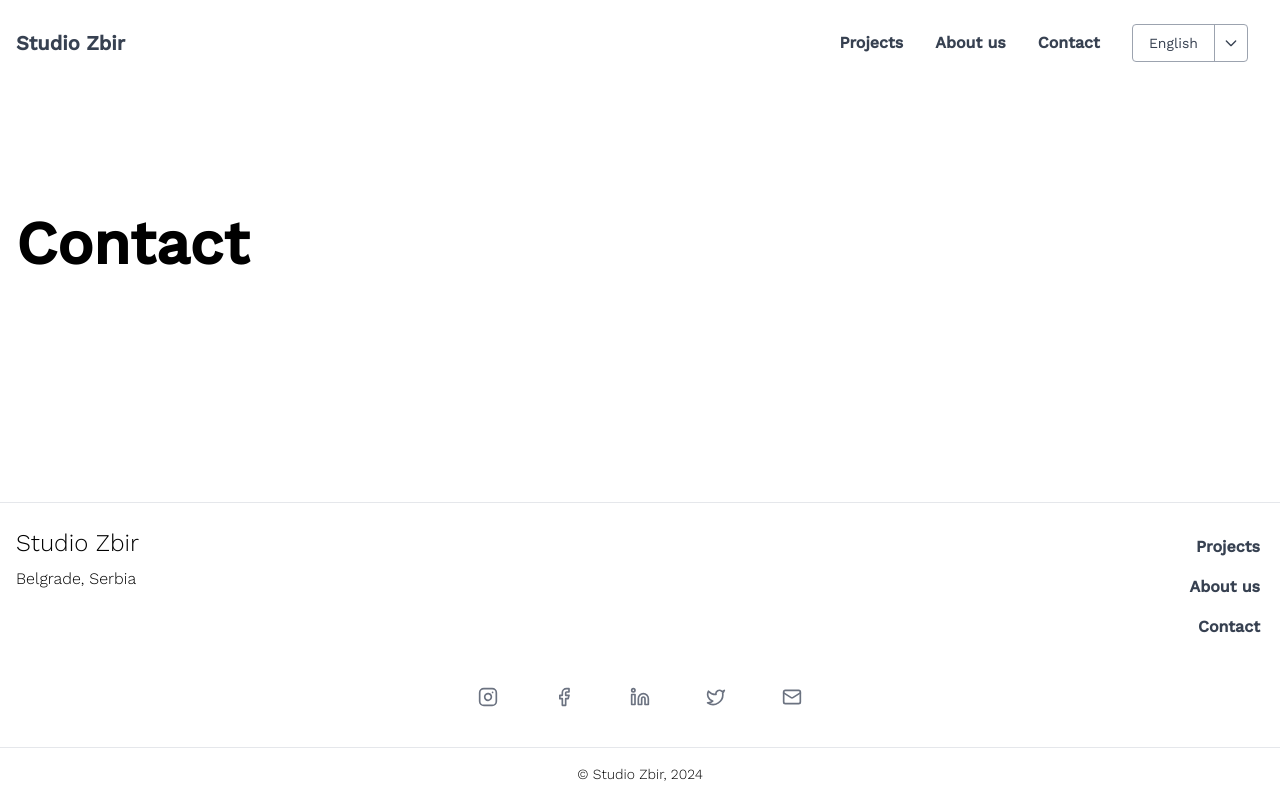
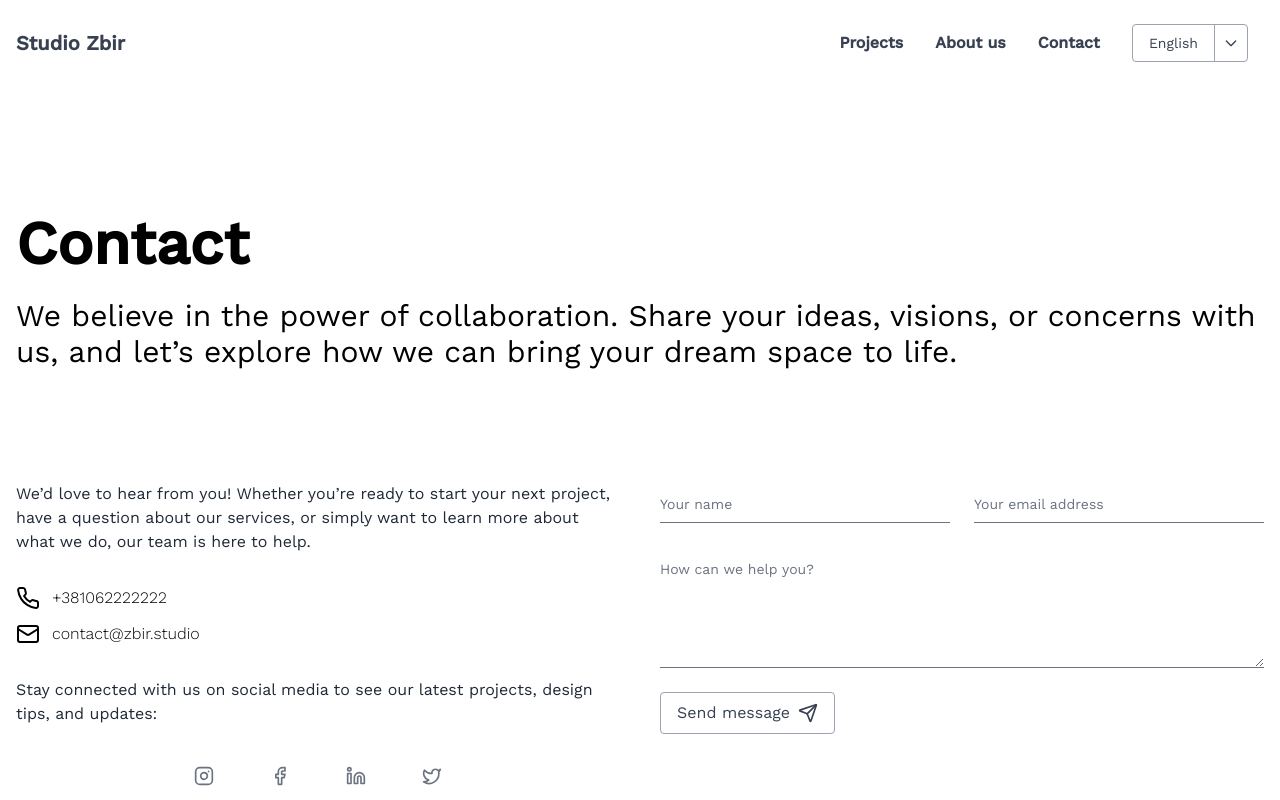
Before and after one commit to vladaspasic/studio-zbir-website, a Next.js app: page /en/contact in a window 1280 px wide. Shown: the top 800 px of the page. Built offline with nearby package versions, Linux system fonts and the light colour scheme.

Commit message:
Contacts page (#6)

```diff
--- a/app/[locale]/contact/page.tsx
+++ b/app/[locale]/contact/page.tsx
@@ -1,15 +1,99 @@
 import { useTranslations } from 'next-intl';
 import { unstable_setRequestLocale } from 'next-intl/server';
+import { LuPhone, LuMail, LuSend } from 'react-icons/lu';
 import Hero from 'zbir/components/Hero';
+import Section from 'zbir/components/Section';
+import { SocialLinks } from 'zbir/components/Layout';
+import React from "react";
 
-export default function Contact({ params }: { params: { locale: string } }) {
+const TextInput = ({ type, name }: { type: string, name: string }) => (
+    <input id={name}
+           type={type}
+           name={name}
+           className="peer block w-full appearance-none border-0 border-b border-gray-500 bg-transparent py-2.5 px-0 text-sm text-gray-900 focus:border-black focus:outline-none focus:ring-0"
+           placeholder=" "
+    />
+);
+
+const TextareaInput = ({ name, rows = 5 }: { name: string, rows?: number }) => (
+    <textarea id={name}
+              name={name}
+              rows={rows}
+              className="peer block w-full appearance-none border-0 border-b border-gray-500 bg-transparent py-2.5 px-0 text-sm text-gray-900 focus:border-black focus:outline-none focus:ring-0"
+              placeholder=" "
+    ></textarea>
+);
+
+const Label = ({htmlFor, label}: { htmlFor: string, label: string }) => (
+    <label
+        htmlFor={htmlFor}
+        className="absolute top-3 -z-10 origin-[0] -translate-y-6 scale-75 transform text-sm text-gray-500 duration-200 peer-placeholder-shown:translate-y-0 peer-placeholder-shown:scale-100 peer-focus:left-0 peer-focus:-translate-y-6 peer-focus:scale-75 peer-focus:text-black">
+        {label}
+    </label>
+);
+
+export default function Contact({params}: { params: { locale: string } }) {
     unstable_setRequestLocale(params.locale);
 
     const t = useTranslations();
 
     return (
         <div>
-            <Hero title={t('pages.contact')} />
+            <Hero title={t('pages.contact')} subtitle={t('contact.subtitle')}/>
+
+            <Section className="grid gap-10 tablet:grid-cols-2">
+                <aside>
+                    <p className="text-gray-800">
+                        {t('contact.cta')}
+                    </p>
+                    <p className="flex items-center mt-8 mb-3">
+                        <LuPhone size="1.5rem"/>
+                        <a href="tel:+381062222222" className="ml-3 font-light font-xl hover:underline">
+                            +381062222222
+                        </a>
+                    </p>
+                    <p className="flex items-center mb-8">
+                        <LuMail size="1.5rem"/>
+                        <a href="mailto:contact@zbir.studio" className="ml-3 font-light font-xl hover:underline">
+                            contact@zbir.studio
+                        </a>
+                    </p>
+
+                    <p className="text-gray-800">
+                        {t('contact.social.lead')}
+                    </p>
+
+                    <SocialLinks className="mt-6"/>
+                </aside>
+                <form>
+                    <div className="grid gap-6 mb-6 tablet:grid-cols-2">
+                        <div className="relative z-0">
+                        <TextInput type="text" name="name"/>
+                            <Label htmlFor="name" label={t('contact.form.name')}/>
+                        </div>
+                        <div className="relative z-0">
+                            <TextInput type="email" name="mail"/>
+                            <Label htmlFor="mail" label={t('contact.form.email')} />
+                        </div>
+                        <div className="relative z-0 col-span-2">
+                            <TextareaInput name="message"/>
+                            <Label htmlFor="message" label={t('contact.form.message')} />
+                        </div>
+                    </div>
+
+                    <button type="submit"
+                            className="inline-flex items-center justify-center px-4 py-2 text-gray-700 bg-white border rounded border-gray-400 duration-200 hover:bg-black hover:border-black hover:text-white">
+                        <span className="mr-2">
+                            {t('contact.form.submit')}
+                        </span>
+                        <LuSend size="1.25rem"/>
+                    </button>
+                </form>
+            </Section>
+
+            <Section>
+
+            </Section>
         </div>
     );
 }
--- a/components/Layout.tsx
+++ b/components/Layout.tsx
@@ -2,7 +2,7 @@ import type { IconType } from 'react-icons';
 
 import classnames from 'classnames';
 import { useTranslations } from 'next-intl';
-import { LuInstagram, LuFacebook, LuLinkedin, LuMail, LuTwitter } from 'react-icons/lu';
+import { LuInstagram, LuFacebook, LuLinkedin, LuTwitter } from 'react-icons/lu';
 import { Link } from 'zbir/i18n/navigation';
 import LanguageSwitcher from 'zbir/components/LanguageSwitcher';
 import styles from './Layout.module.css';
@@ -33,9 +33,6 @@ const SOCIAL_LINKS: SocialLink[] = [{
 }, {
     href: '#',
     Icon: LuTwitter,
-}, {
-    href: '#',
-    Icon: LuMail,
 }];
 
 const NAVIGATION_LINKS: NavigationLink[] = [{
@@ -71,11 +68,23 @@ function SocialLink({ href, Icon }: SocialLink) {
     );
 }
 
+export function SocialLinks({ className }: { className?: string }) {
+    return (
+        <div className={classnames('flex items-center justify-center', className)}>
+            <div className="grid grid-cols-4 gap-4 tablet:gap-6">
+                {SOCIAL_LINKS.map(link => (
+                    <SocialLink key={link.Icon.name} href={link.href} Icon={link.Icon}/>
+                ))}
+            </div>
+        </div>
+    );
+}
+
 export const Header = () => (
     <header className="w-full">
-        <nav className="container mx-auto flex flex-wrap items-center justify-between p-4">
+    <nav className="container mx-auto flex flex-wrap items-center justify-between p-4">
             <div className="flex lg:flex-1 justify-start -ml-2">
-                <PageLink href="/" name="home" className="text-xl leading-6 p-2"/>
+            <PageLink href="/" name="home" className="text-xl leading-6 p-2"/>
             </div>
 
             <label htmlFor="menu-toggle" className="cursor-pointer block p-2 -mr-2 tablet:hidden">
@@ -132,13 +141,7 @@ export function Footer() {
                 </nav>
             </div>
 
-            <div className="container mx-auto my-6 flex items-center justify-center">
-                <div className="grid grid-cols-5 gap-4 tablet:gap-6">
-                    {SOCIAL_LINKS.map(link => (
-                        <SocialLink key={link.Icon.name} href={link.href} Icon={link.Icon} />
-                    ))}
-                </div>
-            </div>
+            <SocialLinks className="container mx-auto my-6" />
 
             <p className="text-sm font-light text-center border-t py-4">
                 {copyright}
--- a/components/Section.tsx
+++ b/components/Section.tsx
@@ -1,5 +1,7 @@
-const Section = ({ title, children }: { title?: string, children?: React.ReactNode }) => (
-    <article className="my-10 laptop:my-16">
+import classnames from 'classnames';
+
+const Section = ({ title, className, children }: { title?: string, className?: string, children?: React.ReactNode }) => (
+    <article className={classnames('my-10 laptop:my-16', className)}>
         {title && (
             <header className="mb-8">
                 <p className="uppercase tracking-wide font-semibold text-gray-800 text-xl laptop:text-2xl">
--- a/i18n/messages/en.json
+++ b/i18n/messages/en.json
@@ -18,6 +18,19 @@
     "approaches": "Our approach",
     "services": "Services"
   },
+  "contact": {
+    "subtitle": "We believe in the power of collaboration. Share your ideas, visions, or concerns with us, and let’s explore how we can bring your dream space to life.",
+    "cta": "We’d love to hear from you! Whether you’re ready to start your next project, have a question about our services, or simply want to learn more about what we do, our team is here to help.",
+    "social": {
+      "lead": "Stay connected with us on social media to see our latest projects, design tips, and updates:"
+    },
+    "form": {
+      "name": "Your name",
+      "email": "Your email address",
+      "message": "How can we help you?",
+      "submit": "Send message"
+    }
+  },
   "footer": {
     "copyright": "© {title}, {year}",
     "location": "Belgrade, Serbia"
--- a/i18n/messages/sr.json
+++ b/i18n/messages/sr.json
@@ -18,6 +18,19 @@
     "approaches": "Naš pristup",
     "services": "Usluge"
   },
+  "contact": {
+    "subtitle": "Verujemo u moć saradnje. Podelite svoje ideje, vizije ili brige sa nama i hajde da istražimo kako možemo da oživimo vaš prostor iz snova.",
+    "cta": "Voleli bismo da vas čujemo! Bilo da ste spremni da započnete svoj sledeći projekat, imate pitanje o našim uslugama ili jednostavno želite da saznate više o tome šta radimo, naš tim je tu da vam pomogne.",
+    "social": {
+      "lead": "Pratite nas na društvenim mrežama da biste videli naše najnovije projekte, savete za dizajn ili novosti:"
+    },
+    "form": {
+      "name": "Vaše ime",
+      "email": "Vaša email adresa",
+      "message": "Kako možemo da vam pomognemo?",
+      "submit": "Pošalji poruku"
+    }
+  },
   "footer": {
     "copyright": "© {title}, {year}",
     "location": "Beograd, Srbija"
```
